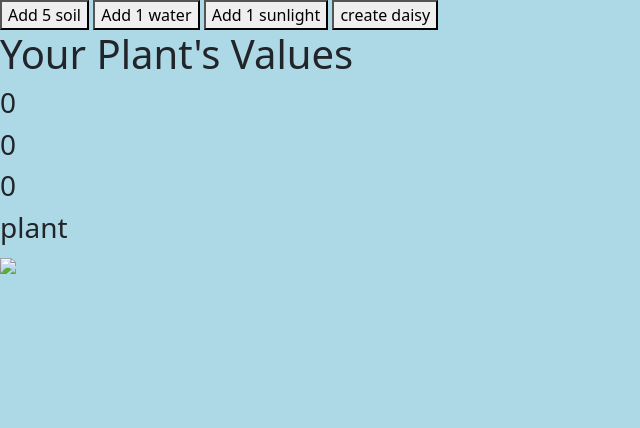
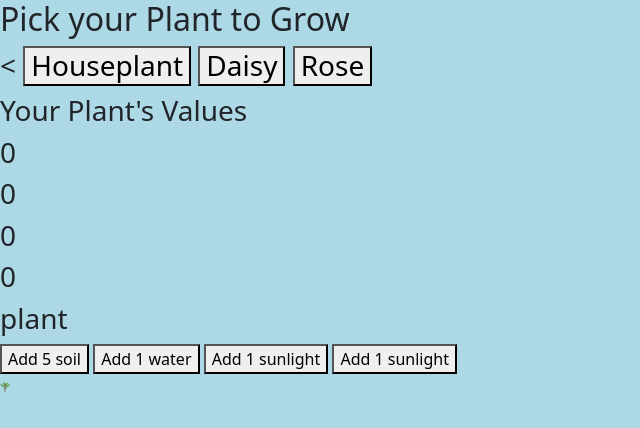
Before and after one commit to ChrisRDavila/power-plant, a website built with webpack: page src/index.html in a window 1280 px wide. Shown: the whole page, without its empty margins (0-640 px from the left). Built offline with nearby package versions, Linux system fonts and the light colour scheme; files whose address does not match are found by name.

Commit message:
Update image library and styling of plant and index
Co-authored-by: Brianca Knight <BriancaKnight@users.noreply.github.com>
Co-authored-by: Christopher Ross Davila <ChrisRDavila@users.noreply.github.com>

```diff
--- a/src/css/styles.css
+++ b/src/css/styles.css
@@ -1,3 +1,7 @@
 body {
   background-color: lightblue;
 }
+
+.deadPlant {
+  filter: brightness(0%);
+}
--- a/src/index.html
+++ b/src/index.html
@@ -5,17 +5,26 @@
     <title>Grow Your Plant</title>
   </head>
   <body>
+    <h2>Pick your Plant to Grow<h2>
+      <h3><
+    <button id="plant">Houseplant</button>
+    <button id="daisy">Daisy</button>
+    <button id="rose">Rose</button>
+      </h3>
+    <h3>Your Plant's Values</h3>
+    <h3><div id="soil-value">0</div></h3>
+    <h3><div id="water-value">0</div></h3>
+    <h3><div id="light-value">0</div></h3>
+    <h3><div id="happiness-value">0</div></h3>
+    <h3><div id="name-value">plant</div></h3>
+    <div>
     <button id="blue-food">Add 5 soil</button>
     <button id="hydrate">Add 1 water</button>
     <button id="sunlight">Add 1 sunlight</button>
-    <button id="daisy">create daisy</button>
-    <h1>Your Plant's Values</h1>
-    <h3><div id="soil-value">0</div></h3>
-    <h3><div id="water-value">0</div></h3>
-    <h3><div id="light-value">0</div></h3>
-    <h3><div id="name-value">plant</div></h3>
+    <button id="happiness">Add 1 sunlight</button>
+    </div>
 
-    <img src="./assets/images/plant.jpg" id="plantImg" style="width:auto;height:10px;">
+    <img src="./assets/images/houseplant.png" id="plantImg" style="width:auto;height:10px;">
 
   </body>
 </html>
--- a/src/index.js
+++ b/src/index.js
@@ -19,6 +19,7 @@ function handleSampleForm() {
   document.getElementById("water-value").innerText = null;
   document.getElementById("light-value").innerText = null;
   document.getElementById("name-value").innerText = null;
+  document.getElementById("happiness-value").innerText = null;
   const soilP = document.createElement("p");
   pTag.append(document.getElementById("blue-food").value);
   document.getElementById("soil-value").append(soilP);document.getElementById("soil-value").innerText = null;
@@ -66,5 +67,9 @@ window.onload = function() {
   document.getElementById('daisy').onclick = function() {
     const newDaisy = plantType({})("daisy");
     console.log(newDaisy);
+    document.getElementById('name-value').innerText = `Name: ${newDaisy.name}`;
+    document.getElementById("plantImg").setAttribute("src","./assets/images/daisy.png");
   };
+
+
 };
```
Also changed, not shown: src/assets/images/daisy.png (added), src/assets/images/hanny-naibaho--Go4DH2pZbc-unsplash.jpg (deleted), src/assets/images/houseplant.png (renamed from src/assets/images/plant-transparent.png), 1 other file.
